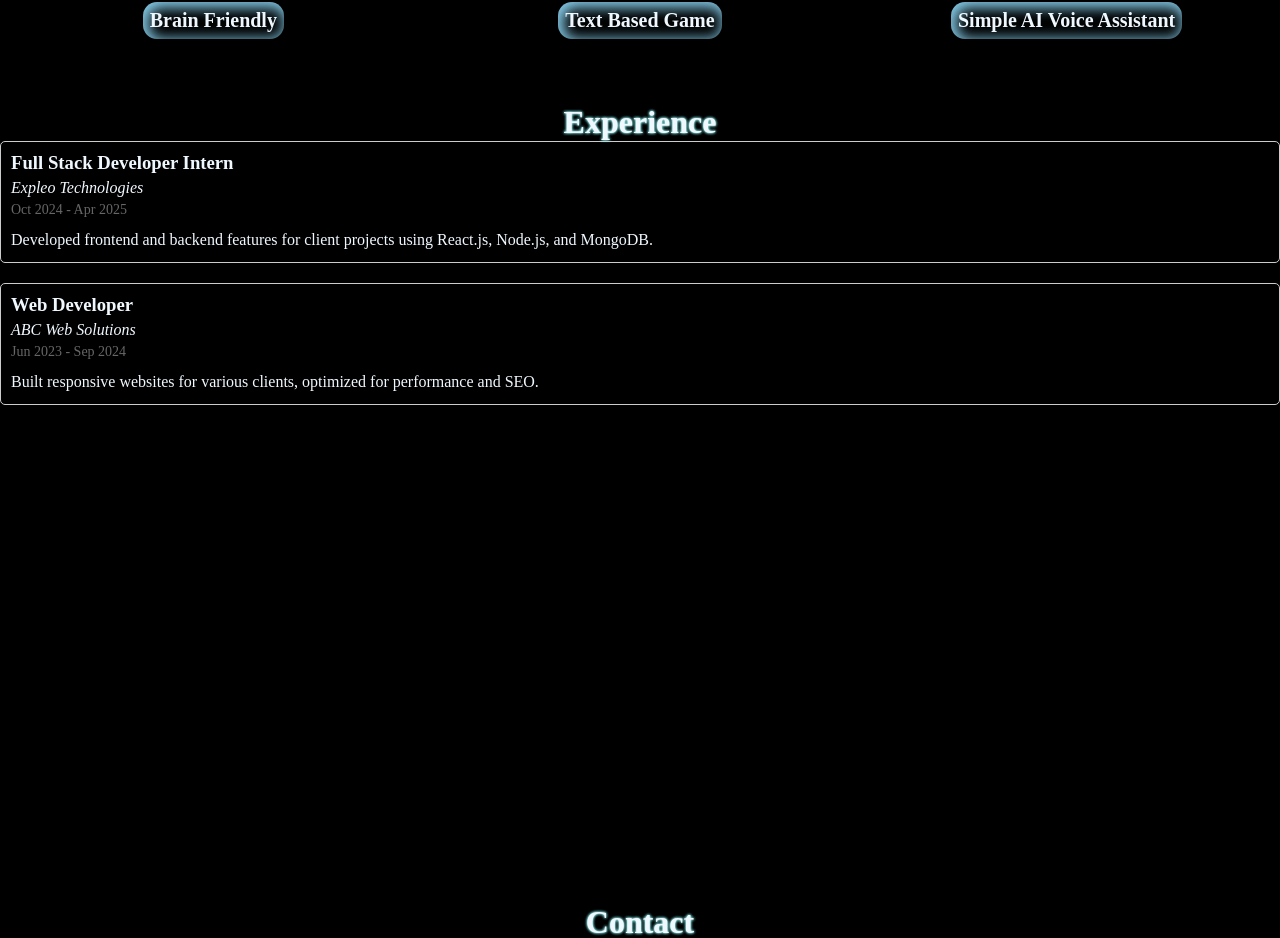
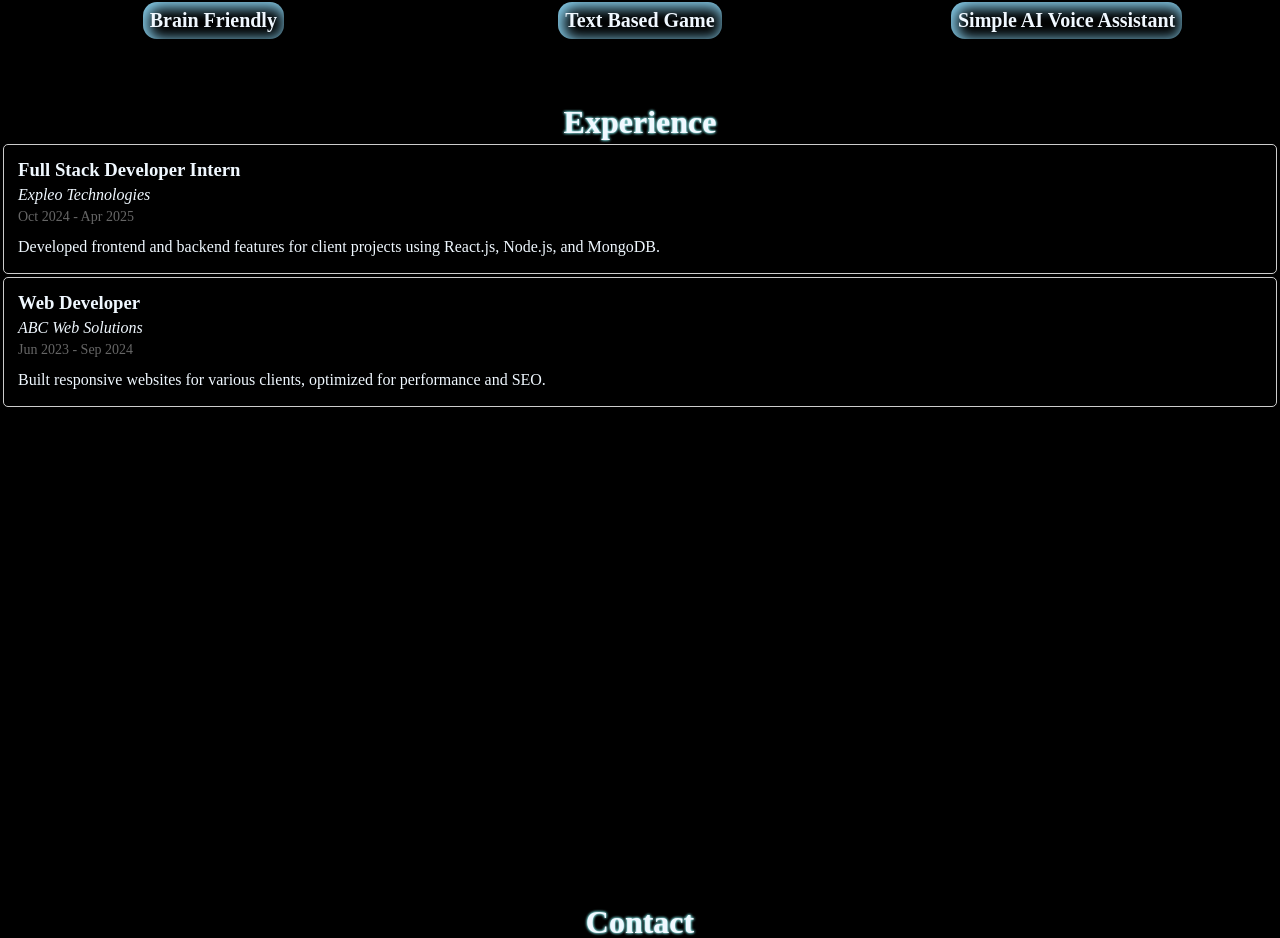
Before and after one commit to Paramesh-Kumar-2004/VP_Portfolio-2, a React (Create React App) app: page / in a window 1280 px wide. Shown: the part 3377-4315 px from the top of the page. Built offline with nearby package versions, Linux system fonts and the light colour scheme.

Commit message:
Updating The Experience.css

```diff
--- a/src/Styles/Experience.css
+++ b/src/Styles/Experience.css
@@ -3,13 +3,10 @@
     /* background: gray; */
 }
 
-.experience-section {
-    margin-top: 20px;
-}
-
 .experience-item {
     margin-bottom: 20px;
-    padding: 10px;
+    padding: 14px;
+    margin: 3px;
     border: 1px solid #ccc;
     border-radius: 5px;
 }
```
